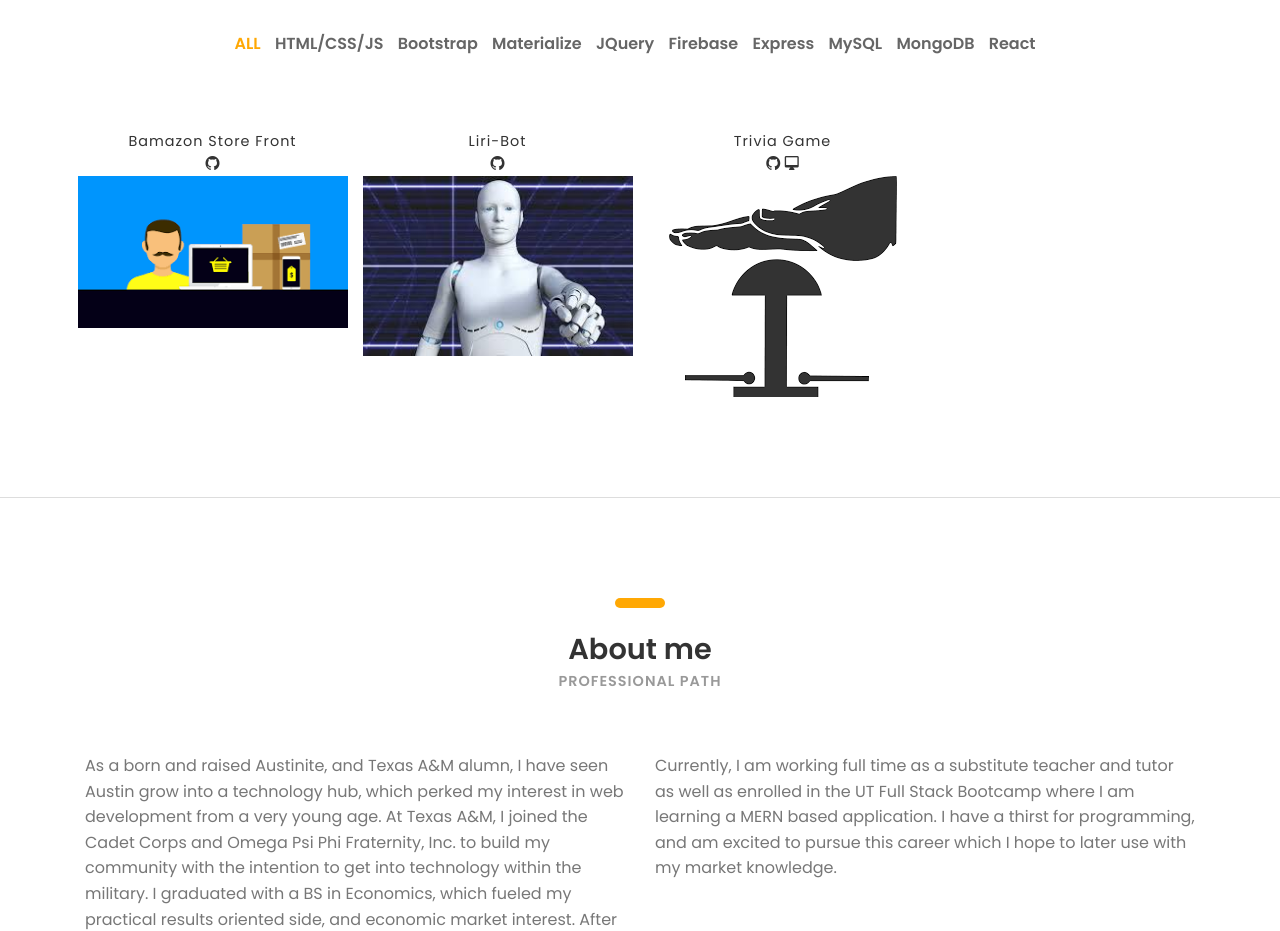
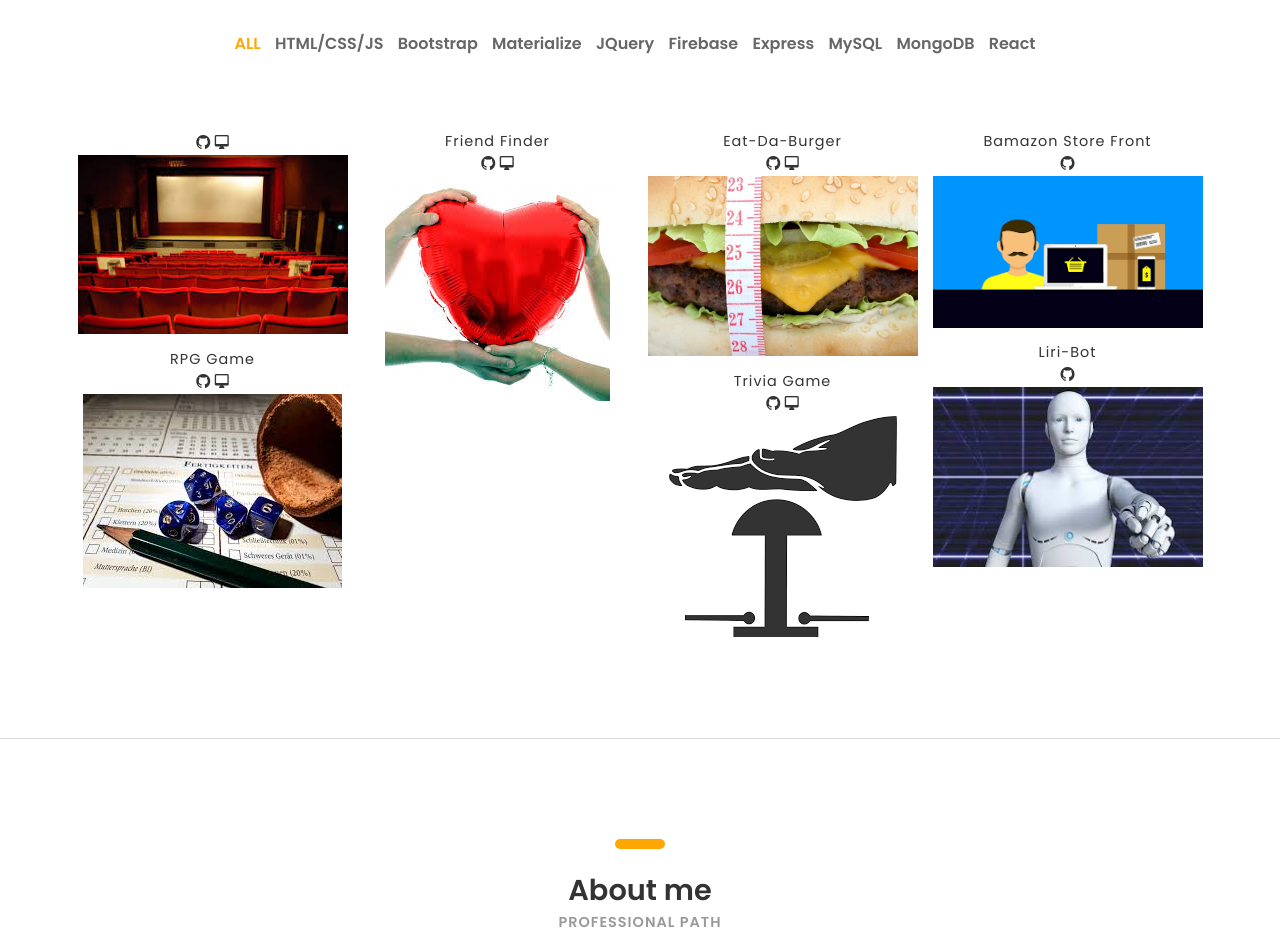
Before and after one commit to PlainOlFred/CVPortfolio2019, a plain HTML site: page yes/index.html in a window 1280 px wide. Shown: the part 780-1711 px from the top of the page. Drawn offline with Linux system fonts and the light colour scheme; files whose address does not match are found by name.

Commit message:
added project to portfolio

```diff
--- a/yes/index.html
+++ b/yes/index.html
@@ -130,7 +130,7 @@
 				<!--------------------------------
 				Scrape
 				--------------------------------->
-				<!-- <div class="p-item express mongo materialize">
+				<div class="p-item express mongo materialize">
 					<div class="project-title">
 						<h6></h6>
 						<a href="https://github.com/PlainOlFred/LatestInNews"><i class="ion-social-github"></i></a>
@@ -138,7 +138,7 @@
 					</div>
 					<a href="https://intense-brook-89930.herokuapp.com/" data-fluidbox>
 						<img src="images/latestInNews.jpeg" alt=""></a>
-				</div> -->
+				</div>
 
 
 				<!--------------------------------
@@ -170,7 +170,7 @@
 				<!--------------------------------
 				Friend Finder
 				--------------------------------->
-				<!-- <div class="p-item html jquery bootstrap">
+				<div class="p-item html jquery bootstrap">
 					<div class="project-title">
 						<h6>Friend Finder</h6>
 						<a href="https://github.com/PlainOlFred/friendFinder"><i class="ion-social-github"></i></a>
@@ -178,12 +178,12 @@
 					</div>
 					<a href="https://ancient-lake-73417.herokuapp.com/" data-fluidbox>
 						<img src="images/friendfinder.jpeg" alt=""></a>
-				</div> -->
+				</div>
 
 				<!--------------------------------
 				Eat-Da-Burger
 				--------------------------------->
-				<!-- <div class="p-item mysql bootstrap">
+				<div class="p-item mysql bootstrap">
 					<div class="project-title">
 						<h6>Eat-Da-Burger</h6>
 						<a href="https://github.com/PlainOlFred/burger"><i class="ion-social-github"></i></a>
@@ -191,7 +191,7 @@
 					</div>
 					<a href="https://blooming-falls-70859.herokuapp.com/" data-fluidbox>
 						<img src="images/burger.jpg" alt=""></a>
-				</div> -->
+				</div>
 
 				<!--------------------------------
 				Train Scheduler
@@ -248,7 +248,7 @@
 				<!--------------------------------
 				RPG Game
 				--------------------------------->
-				<!-- <div class="p-item html jquery">
+				<div class="p-item html jquery">
 					<div class="project-title">
 						<h6>RPG Game</h6>
 						<a href="https://github.com/PlainOlFred/unit-4-game"><i class="ion-social-github"></i></a>
@@ -256,7 +256,7 @@
 					</div>
 					<a href="https://plainolfred.github.io/unit-4-game/" data-fluidbox>
 						<img src="images/rpg.jpeg" alt=""></a>
-				</div> -->
+				</div>
 
 				<!--------------------------------
 				Trivia Game
```
